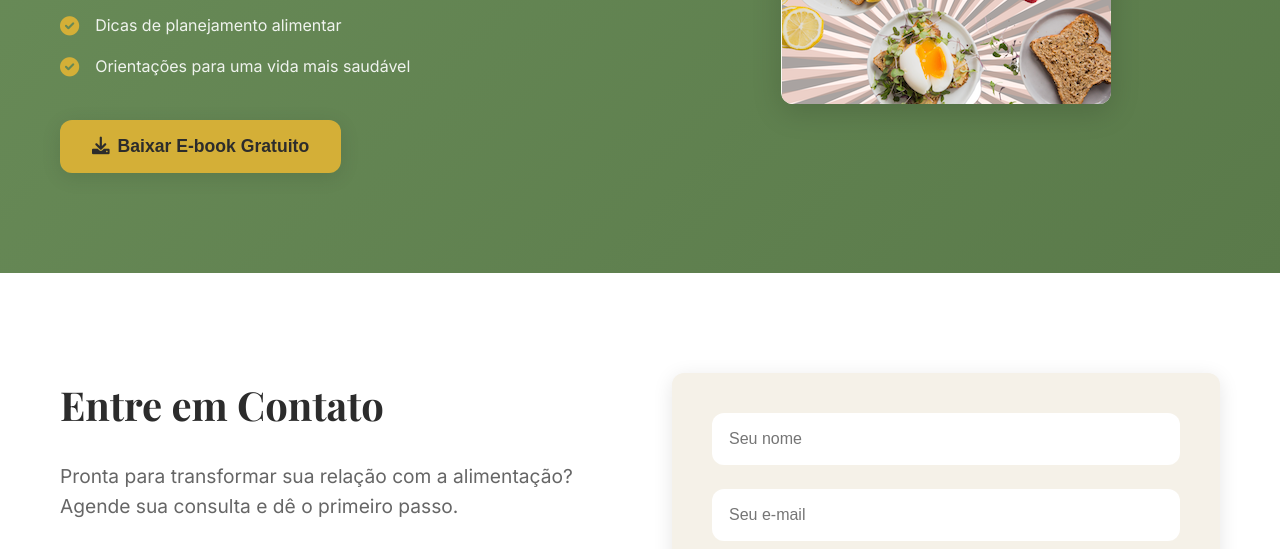
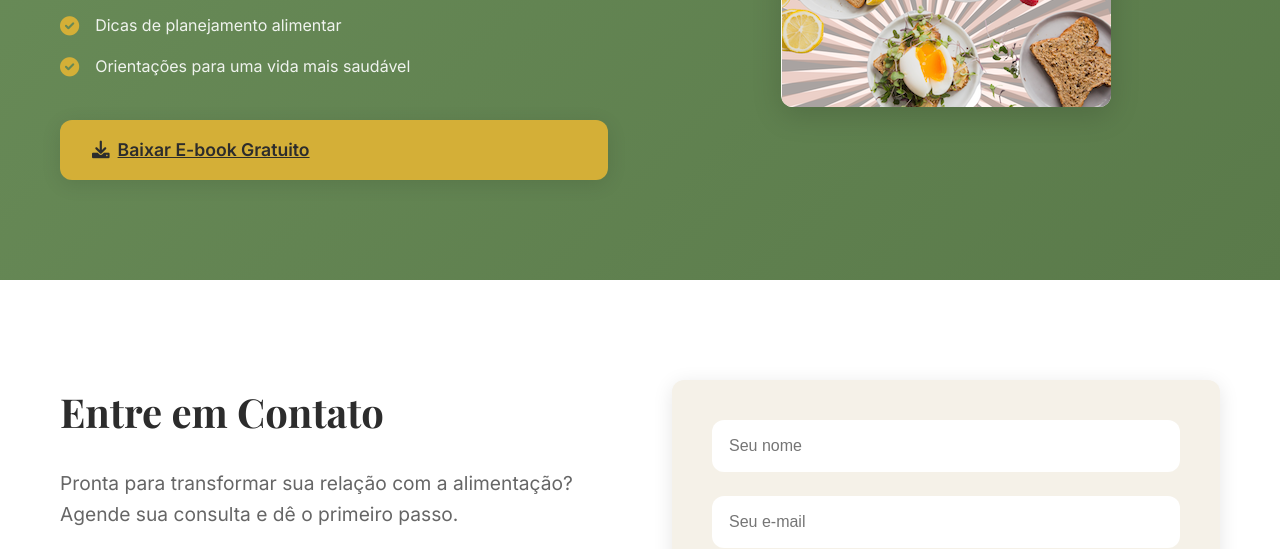
Before and after one commit to nutriiara/nutriiara.github.io, a plain HTML site: page index.html in a window 1280 px wide. Shown: the part 3023-3572 px from the top of the page. Drawn offline with nearby package versions, Linux system fonts and the light colour scheme.

Commit message:
Transform ebook button in a link

```diff
--- a/index.html
+++ b/index.html
@@ -186,10 +186,10 @@
                             <span>Orientações para uma vida mais saudável</span>
                         </div>
                     </div>
-                    <button class="ebook-download-btn" onclick="downloadEbook()">
+                    <a href="https://wa.me/5522999177780?text=Olá! Gostaria de baixar o e-book 'Guia Completo para uma Alimentação Saudável' da Dra. Iara Castro." target="_blank" class="ebook-download-btn">
                         <i class="fas fa-download"></i>
                         Baixar E-book Gratuito
-                    </button>
+                    </a>
                 </div>
                 <div class="ebook-image">
                     <div class="ebook-mockup">
--- a/script.js
+++ b/script.js
@@ -296,21 +296,6 @@ style.textContent = `
 `;
 document.head.appendChild(style);
 
-
-// E-book download function
-function downloadEbook() {
-    // Show notification
-    showNotification('Para baixar o e-book, entre em contato via WhatsApp!', 'info');
-
-    // Redirect to WhatsApp with e-book message
-    const whatsappMessage = `Olá! Gostaria de baixar o e-book "Guia Completo para uma Alimentação Saudável" da Dra. Iara Castro.`;
-    const whatsappNumber = '5522999177780';
-
-    setTimeout(() => {
-        window.open(`https://wa.me/${whatsappNumber}?text=${encodeURIComponent(whatsappMessage)}`, '_blank');
-    }, 1000);
-}
-
 // Update navigation to include e-book
 document.addEventListener('DOMContentLoaded', () => {
     // Update mobile menu close functionality for new nav item
@@ -321,7 +306,7 @@ document.addEventListener('DOMContentLoaded', () => {
         });
     });
 
-    // Add hover effect to e-book button
+    // Add hover effect to e-book link
     const ebookBtn = document.querySelector('.ebook-download-btn');
     if (ebookBtn) {
         ebookBtn.addEventListener('mouseenter', function() {
```
